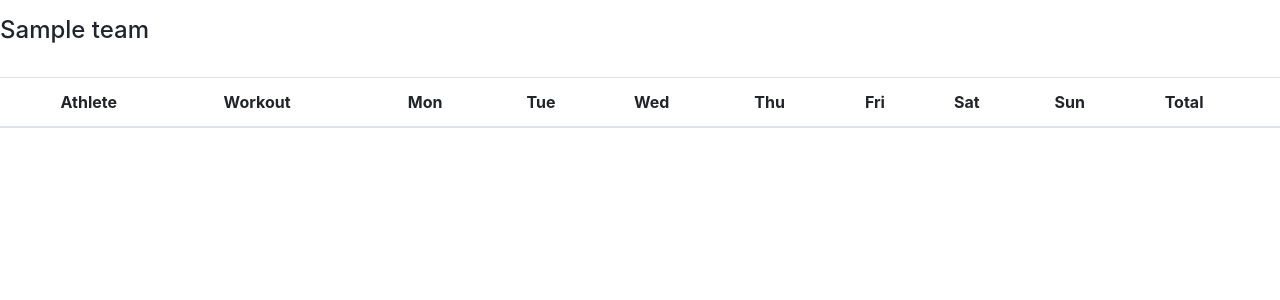
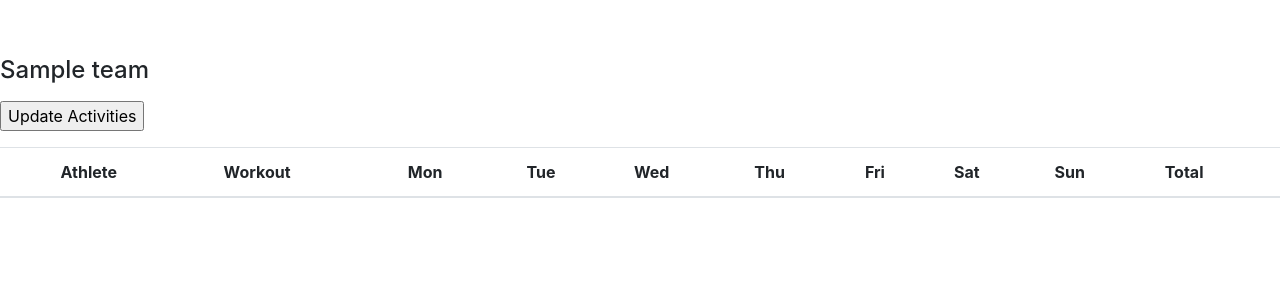
Before and after one commit to kellibudd/HackTrack, a Flask app: page /dashboard in a window 1280 px wide. Shown: the part 56-356 px from the top of the page. Run offline with Flask 2, Linux system fonts and the light colour scheme; the visitor is signed in with stand-in values (Sample User, id 1); tables that the repository leaves empty hold one stand-in row (values such as "Sample post"); lists and menus that the app fills with data are empty; some libraries are stand-ins or nearby versions.

Commit message:
Final commit before refactor in js

```diff
--- a/server.py
+++ b/server.py
@@ -137,7 +137,7 @@ def create_new_team_mem():
     return redirect('/create-activities')
 
 
-@app.route("/create-activities")
+@app.route('/create-activities', methods=['GET','POST'])
 def create_activities():
 
     if crud.get_activities_by_user_id(session['user_id']) == None:
--- a/templates/team_dashboard.html
+++ b/templates/team_dashboard.html
@@ -36,11 +36,21 @@
   </div>
 </nav>
 
+<p></p>
+<p></p>
+<p></p>
 <br>
 <br>
 <br>
 <h4>{{ team.name }}</h4>
-<br>
+<p></p>
+<p></p>
+<p></p>
+<form id="refresh-dash" action="/create-activities" method="POST" align="left">
+  <input type="submit" value="Update Activities">
+</form>
+<p></p>
+
 
 {# include actual dates  #}
 <table class="table table-hover">
```
Also changed, not shown: static/js/register.js (line endings or trailing spaces).
